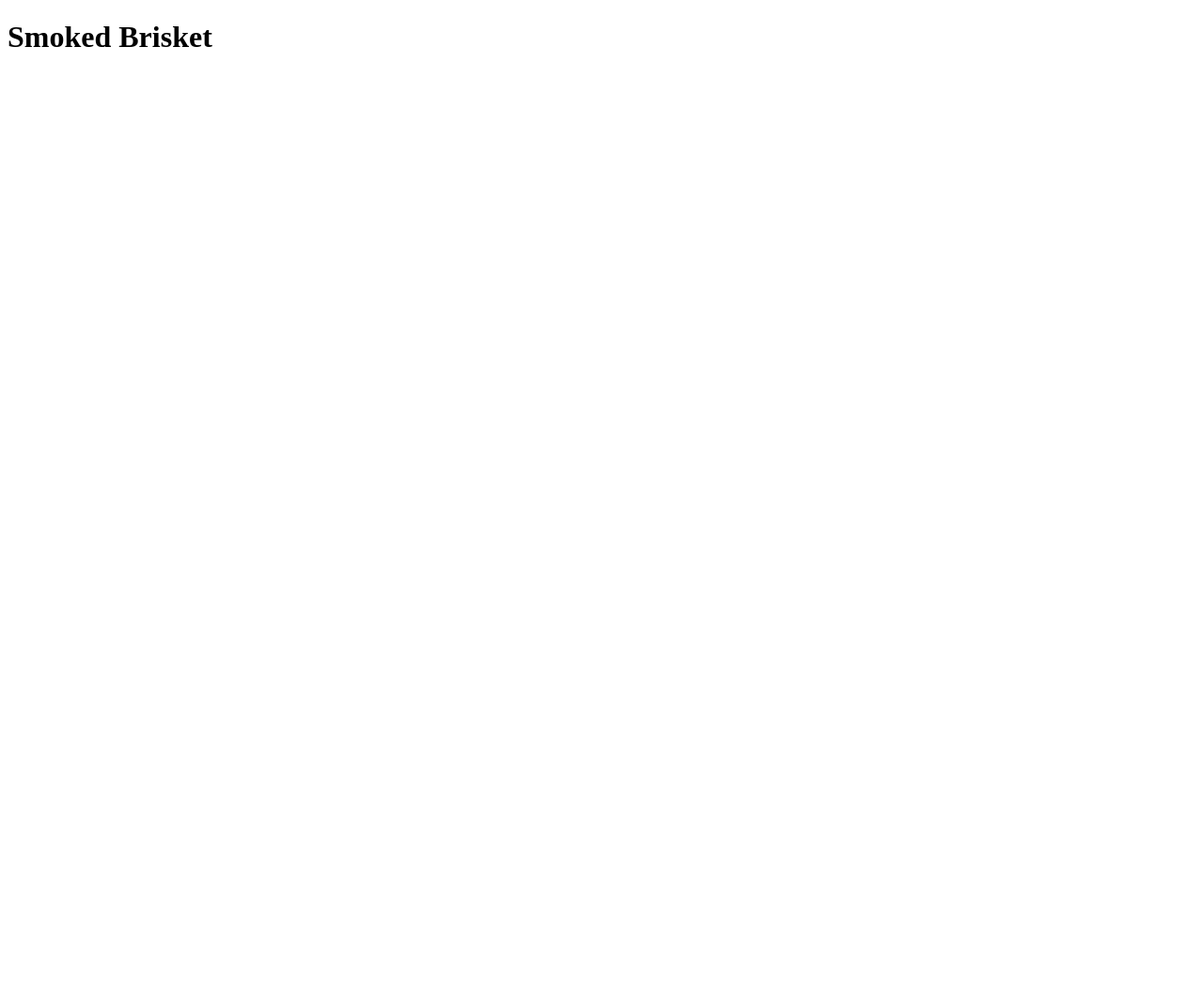
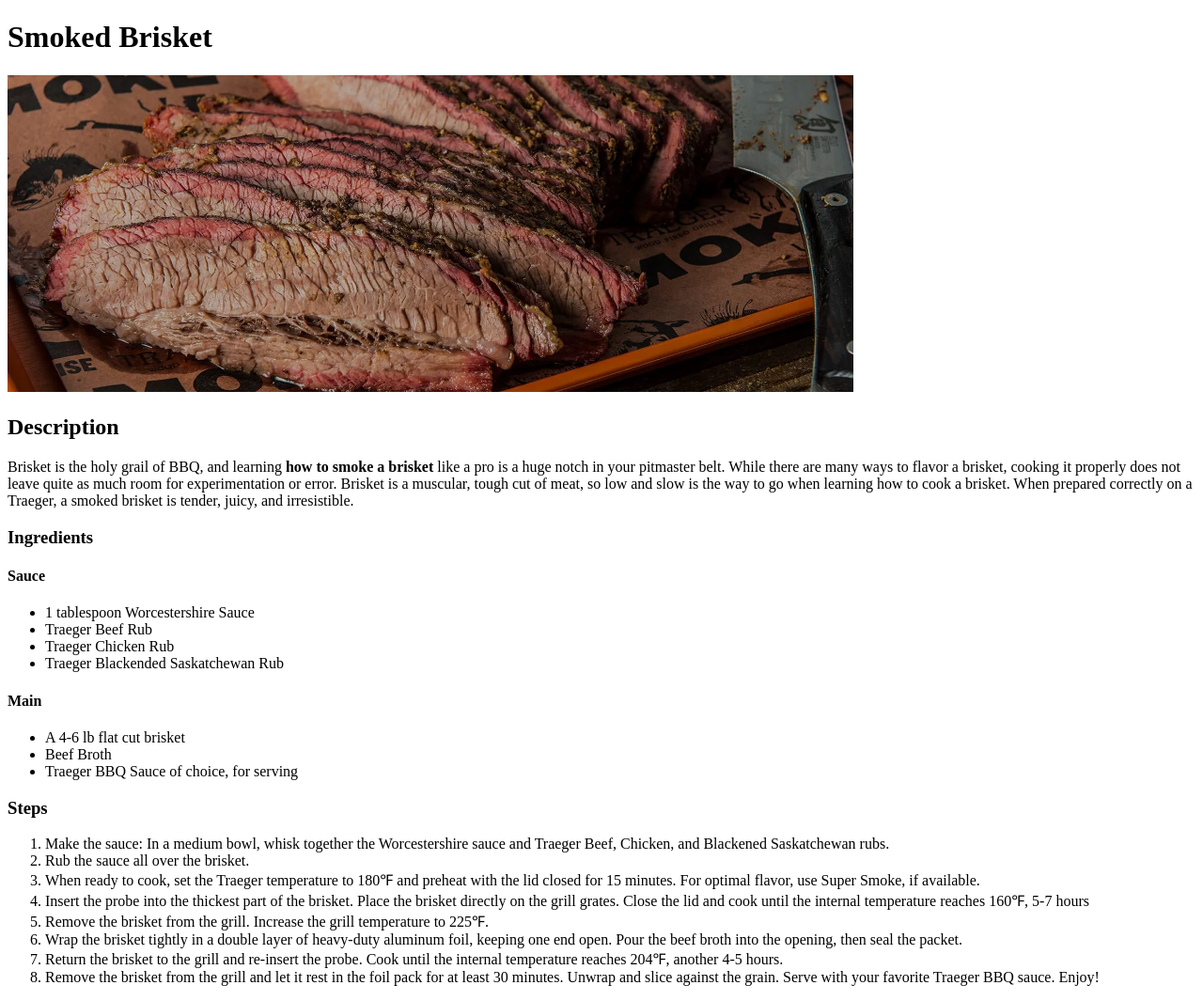
Before and after one commit to TheRealPlanZ/odin-recipes, a plain HTML site: page recipes/brisket.html in a window 1280 px wide. Shown: the whole page at 94% size. Before the commit the page ends 800 px from the top, so only its background shows below. Drawn offline with Linux system fonts and the light colour scheme.

Commit message:
Updated brisket.html
Added image and recipe to brisket.html

```diff
--- a/recipes/brisket.html
+++ b/recipes/brisket.html
@@ -7,5 +7,50 @@
 </head>
 <body>
     <h1>Smoked Brisket</h1>
+    <img src="../images/How-To-Smoke-Brisket-Traeger-Pellet-Grills-B.webp" alt="Smoked and Sliced Brisket" width="900">
+    <h2>Description</h2>
+    <p>Brisket is the holy grail of BBQ, and learning <strong>how to smoke a brisket</strong> like a pro is a huge notch in your pitmaster belt. While there are many ways to flavor a brisket, cooking it properly does not leave quite as much room for experimentation or error. Brisket is a muscular, tough cut of meat, so low and slow is the way to go when learning how to cook a brisket. When prepared correctly on a Traeger, a smoked brisket is tender, juicy, and irresistible.</p>
+    <h3>Ingredients</h3>
+    <h4>Sauce</h4>
+    <ul>
+        <li>1 tablespoon Worcestershire Sauce</li>
+        <li>Traeger Beef Rub</li>
+        <li>Traeger Chicken Rub</li>
+        <li>Traeger Blackended Saskatchewan Rub</li>
+    </ul>
+    <h4>Main</h4>
+    <ul>
+        <li>A 4-6 lb flat cut brisket</li>
+        <li>Beef Broth</li>
+        <li>Traeger BBQ Sauce of choice, for serving</li>
+    </ul>
+
+    <h3>Steps</h3>
+        <ol>
+            <li>
+                Make the sauce: In a medium bowl, whisk together the Worcestershire sauce and Traeger Beef, Chicken, and Blackened Saskatchewan rubs.
+            </li>
+            <li>
+                Rub the sauce all over the brisket.
+            </li>
+            <li>
+                When ready to cook, set the Traeger temperature to 180℉ and preheat with the lid closed for 15 minutes. For optimal flavor, use Super Smoke, if available.
+            </li>
+            <li>
+                Insert the probe into the thickest part of the brisket. Place the brisket directly on the grill grates. Close the lid and cook until the internal temperature reaches 160℉, 5-7 hours
+            </li>
+            <li>
+                Remove the brisket from the grill. Increase the grill temperature to 225℉.
+            </li>
+            <li>
+                Wrap the brisket tightly in a double layer of heavy-duty aluminum foil, keeping one end open. Pour the beef broth into the opening, then seal the packet.
+            </li>
+            <li>
+                Return the brisket to the grill and re-insert the probe. Cook until the internal temperature reaches 204℉, another 4-5 hours.
+            </li>
+            <li>
+                Remove the brisket from the grill and let it rest in the foil pack for at least 30 minutes. Unwrap and slice against the grain. Serve with your favorite Traeger BBQ sauce. Enjoy!
+            </li>
+        </ol>
 </body>
 </html>
```
Also changed, not shown: index.html (+1 -0 lines), images/How-To-Smoke-Brisket-Traeger-Pellet-Grills-B.webp (added).
